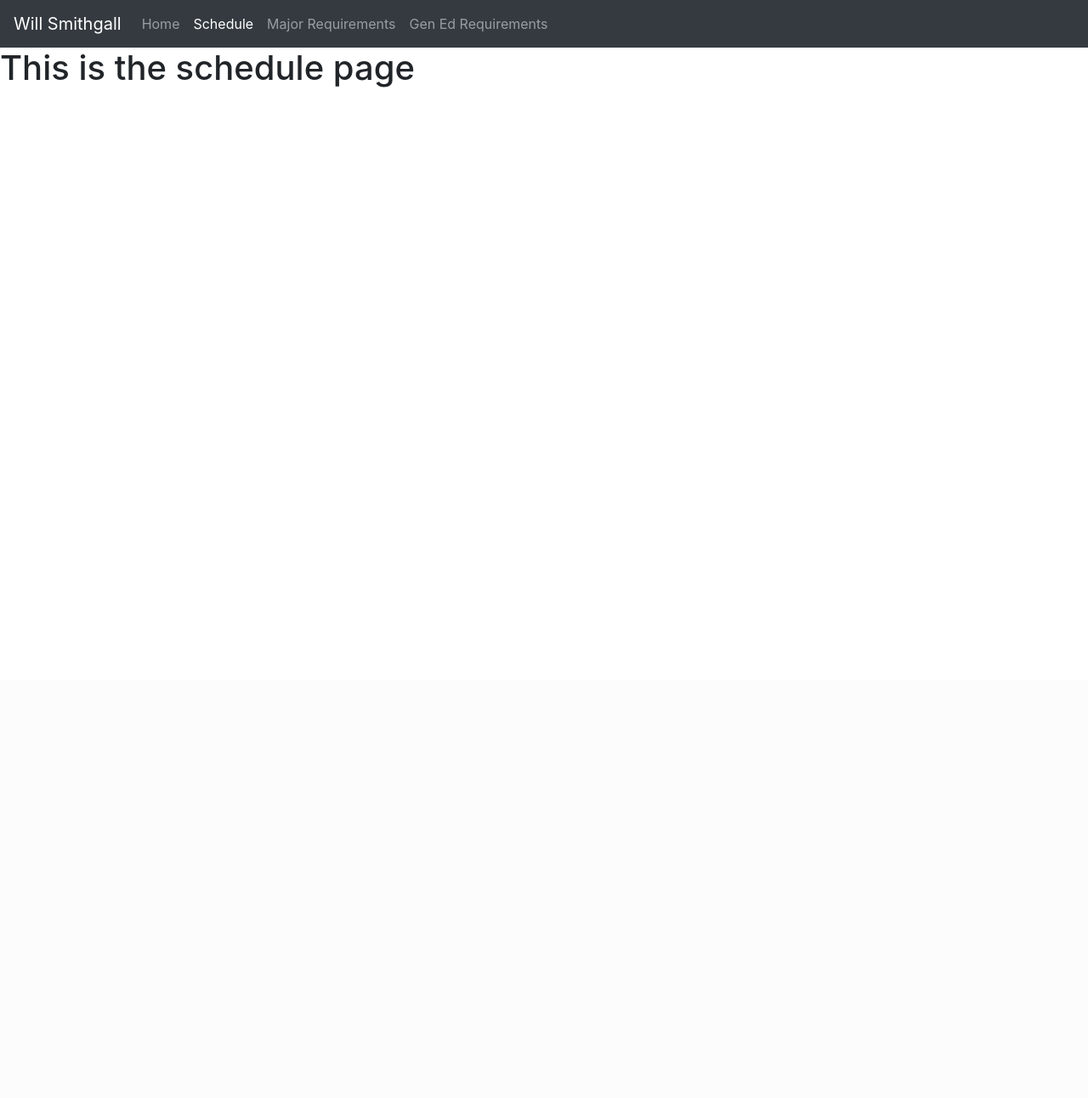
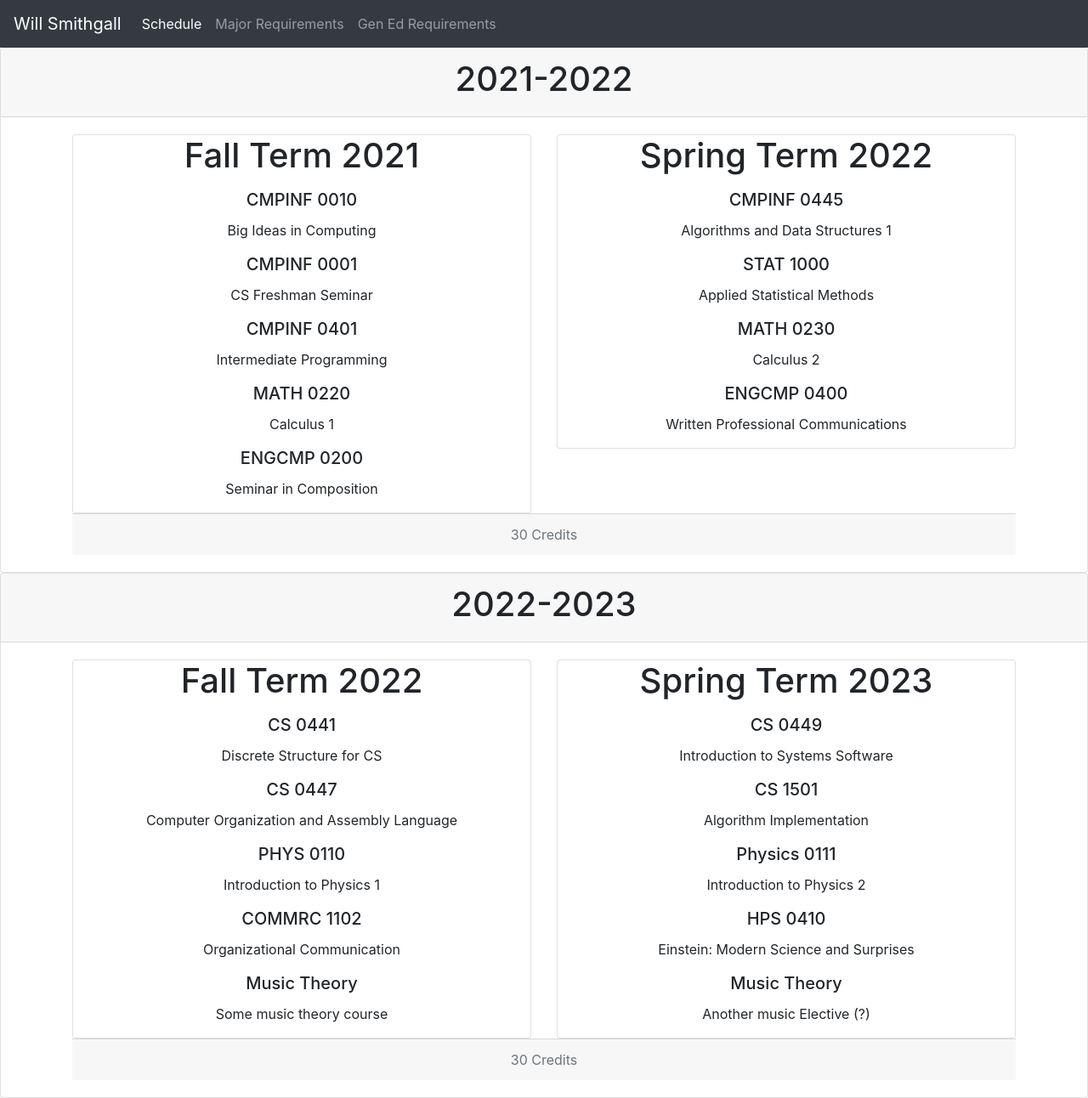
Before and after one commit to will-smithgall/web, a Flask app: page /schedule in a window 1280 px wide. Shown: the whole page at 85% size. Before the commit the page ends 103 px from the top, so only its background shows below. Run offline with Flask 2, Linux system fonts and the light colour scheme; some libraries are stand-ins or nearby versions.

Commit message:
added schedule

```diff
--- a/templates/base.html
+++ b/templates/base.html
@@ -12,9 +12,6 @@
             </button>
             <div class="collapse navbar-collapse" id="navbarNav">
               <ul class="navbar-nav">
-                <li class="nav-item">
-                  <a class="nav-link" href="{{url_for('home')}}">Home</a>
-                </li>
                 <li class="nav-item active">
                   <a class="nav-link" href="{{url_for('schedule')}}">Schedule <span class="sr-only">(current)</span></a>
                 </li>
--- a/templates/gen_ed.html
+++ b/templates/gen_ed.html
@@ -2,5 +2,4 @@
 {% block title %}Gen Eds{% endblock %}
 
 {% block content%}
-<h1>This is the gen eds page</h1>
 {% endblock%}
--- a/templates/home.html
+++ b/templates/home.html
@@ -2,5 +2,4 @@
 {% block title %}Home{% endblock %}
 
 {% block content%}
-<h1>This is the home page</h1>
 {% endblock%}
--- a/templates/major.html
+++ b/templates/major.html
@@ -2,5 +2,4 @@
 {% block title %}Major Requirements{% endblock %}
 
 {% block content%}
-<h1>This is the major req page</h1>
 {% endblock%}
--- a/templates/schedule.html
+++ b/templates/schedule.html
@@ -2,5 +2,124 @@
 {% block title %}Schedule{% endblock %}
 
 {% block content%}
-<h1>This is the schedule page</h1>
+<div class="card text-center">
+    <div class="card-header">
+      <h1>2021-2022</h1>
+    </div>
+    <div class="card-body">
+        <div class="container">
+            <div class="row">
+              <div class="col-6">
+                <div class="card">
+                  <div class="card-block">
+                   <h1 class="card-title">Fall Term 2021</h4>
+                   <p class="card-text">
+                    <h5 class="card-title">CMPINF 0010</h5>
+                    <p class="card-text">Big Ideas in Computing</p>
+
+                    <h5 class="card-title">CMPINF 0001</h5>
+                    <p class="card-text">CS Freshman Seminar</p>
+
+                    <h5 class="card-title">CMPINF 0401</h5>
+                    <p class="card-text">Intermediate Programming</p>
+
+                    <h5 class="card-title">MATH 0220</h5>
+                    <p class="card-text">Calculus 1</p>
+
+                    <h5 class="card-title">ENGCMP 0200</h5>
+                    <p class="card-text">Seminar in Composition</p>
+                   </p>
+                  </div>
+                </div>
+              </div>
+              <div class="col-6">
+                <div class="card">
+                  <div class="card-block">
+                   <h1 class="card-title">Spring Term 2022</h1>
+                   <p class="card-text">
+                    <h5 class="card-title">CMPINF 0445</h5>
+                    <p class="card-text">Algorithms and Data Structures 1</p>
+
+                    <h5 class="card-title">STAT 1000</h5>
+                    <p class="card-text">Applied Statistical Methods</p>
+
+                    <h5 class="card-title">MATH 0230</h5>
+                    <p class="card-text">Calculus 2</p>
+
+                    <h5 class="card-title">ENGCMP 0400</h5>
+                    <p class="card-text">Written Professional Communications</p>
+                   </p>
+                  </div>
+                </div>
+              </div>
+            </div>
+            <div class="card-footer text-muted">
+                30 Credits
+              </div>
+          </div>
+      <!-- <a href="#" class="btn btn-primary">Go somewhere</a> -->
+    </div>
+  </div>
+
+  <div class="card text-center">
+    <div class="card-header">
+      <h1>2022-2023</h1>
+    </div>
+    <div class="card-body">
+        <div class="container">
+            <div class="row">
+              <div class="col-6">
+                <div class="card">
+                  <div class="card-block">
+                   <h1 class="card-title">Fall Term 2022</h4>
+                   <p class="card-text">
+                    <h5 class="card-title">CS 0441</h5>
+                    <p class="card-text">Discrete Structure for CS</p>
+
+                    <h5 class="card-title">CS 0447</h5>
+                    <p class="card-text">Computer Organization and Assembly Language</p>
+
+                    <h5 class="card-title">PHYS 0110</h5>
+                    <p class="card-text">Introduction to Physics 1</p>
+
+                    <h5 class="card-title">COMMRC 1102</h5>
+                    <p class="card-text">Organizational Communication</p>
+
+                    <h5 class="card-title">Music Theory</h5>
+                    <p class="card-text">Some music theory course</p>
+                   </p>
+                  </div>
+                </div>
+              </div>
+              <div class="col-6">
+                <div class="card">
+                  <div class="card-block">
+                   <h1 class="card-title">Spring Term 2023</h1>
+                   <p class="card-text">
+                    <h5 class="card-title">CS 0449</h5>
+                    <p class="card-text">Introduction to Systems Software</p>
+
+                    <h5 class="card-title">CS 1501</h5>
+                    <p class="card-text">Algorithm Implementation</p>
+
+                    <h5 class="card-title">Physics 0111</h5>
+                    <p class="card-text">Introduction to Physics 2</p>
+
+                    <h5 class="card-title">HPS 0410</h5>
+                    <p class="card-text">Einstein: Modern Science and Surprises</p>
+
+                    <h5 class="card-title">Music Theory</h5>
+                    <p class="card-text">Another music Elective (?)</p>
+                   </p>
+                  </div>
+                </div>
+              </div>
+            </div>
+            <div class="card-footer text-muted">
+                30 Credits
+              </div>
+          </div>
+      <!-- <a href="#" class="btn btn-primary">Go somewhere</a> -->
+    </div>
+  </div>
 {% endblock%}
```
Also changed, not shown: plan.md (+3 -0 lines).
